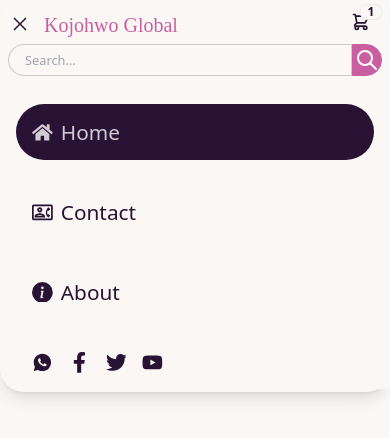
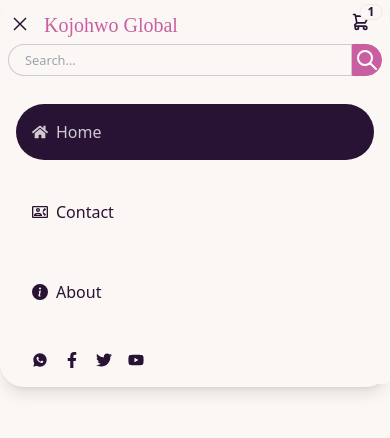
Before and after one commit to emuobopleasure/KojohwoGlobal-store, a React (Create React App) app: page / in a window 390 px wide. Both pictures are taken after a click on the button 20 px from the left and 24 px from the top of the page. Shown: the top 438 px of the page. Built offline with nearby package versions, Linux system fonts and the light colour scheme; a web font is replaced by a local one.

Commit message:
Enhanced the search bar's height and improved the styling of mobile menu links

```diff
--- a/src/components/Header.js
+++ b/src/components/Header.js
@@ -121,7 +121,7 @@
                     <SearchForm formStyle='w-full my-[0.25rem] bg-[btnColor]' inputStyle='h-[2rem] md:h-[2.2rem] lg:h-[2.3rem] focus:outline-transparent text-[0.8rem] py-[3px]' btnStyle='w-[1.9rem] md:w-[2.2rem] min-h-[2rem] h-[2rem] md:min-h-[2.2rem] md:h-[2.2rem] lg:min-h-[2.3rem] lg:h-[2.3rem]' />
                     {/* !================mobile menu========! */}
                     <div className={showMenu ? 'hamburger-menu' : 'hidden'}>
-                        <ul tabIndex={0} className="menu menu-vertical leading-10 text-[1.3rem] gap-[1.5rem] dropdown-content p-2 pt-[1.5rem] pr-6 bg-base-100 rounded-box w-screen h-auto overflow-scroll z-10 onrotate:h-[60vh] onrotate:overflow-scroll">
+                        <ul tabIndex={0} className="menu menu-vertical leading-10 text-[1rem] gap-[1.5rem] dropdown-content p-2 pt-[1.5rem] pr-6 bg-base-100 rounded-box w-screen h-auto overflow-scroll z-10 onrotate:h-[60vh] onrotate:overflow-scroll">
                             {/* <li>
                                 <div className='theme-toggle-icons cursor-pointer'>
                                     <span className="moon-icon hidden">
```
